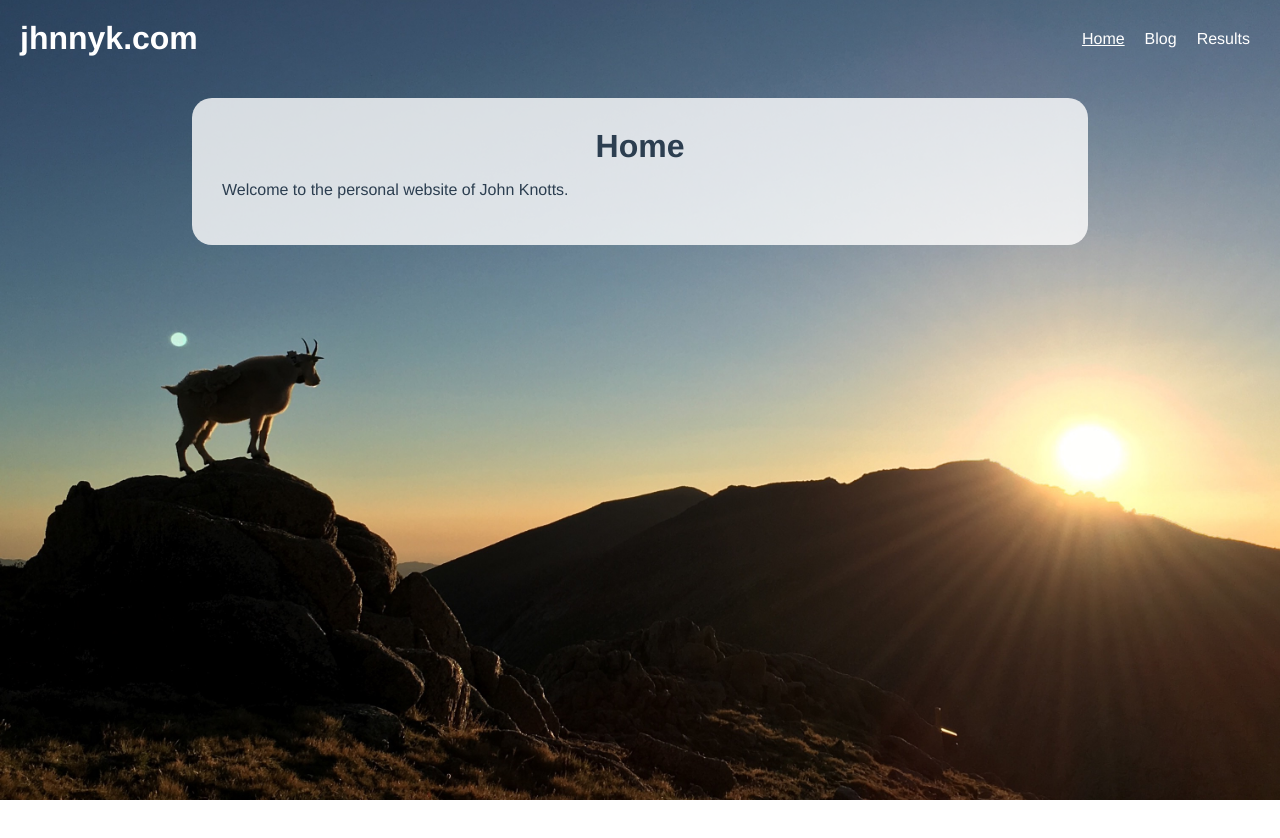
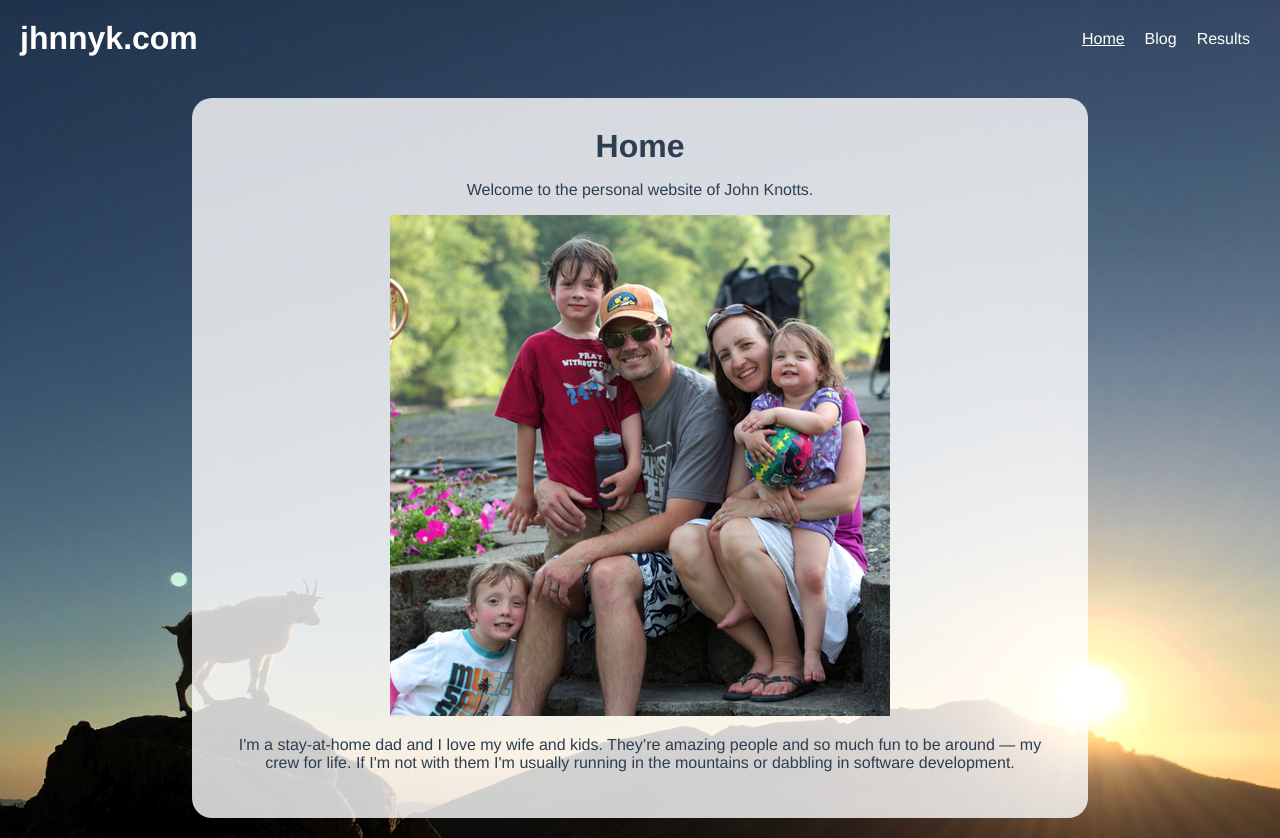
Before and after one commit to jhnnyk/jhnnyk-personal, a Vue app: page / in a window 1280 px wide. Before the commit the page ends 800 px from the top, so only its background shows below. Built offline with nearby package versions, Linux system fonts and the light colour scheme.

Commit message:
add homepage content

```diff
--- a/src/pages/HomePage.vue
+++ b/src/pages/HomePage.vue
@@ -1,7 +1,15 @@
 <template>
   <div class="homepage">
     <h1>Home</h1>
-    <p>Welcome to the personal website of John Knotts.</p>
+    <p>
+      Welcome to the personal website of John Knotts.
+    </p>
+    <img src="../assets/family.png" alt="my crew" />
+    <p>
+      I'm a stay-at-home dad and I love my wife and kids. They’re amazing people
+      and so much fun to be around — my crew for life. If I'm not with them I'm
+      usually running in the mountains or dabbling in software development.
+    </p>
   </div>
 </template>
 
@@ -10,3 +18,9 @@ export default {
   name: 'HomePage',
 };
 </script>
+
+<style>
+.homepage {
+  text-align: center;
+}
+</style>
```
Also changed, not shown: src/assets/family.png (renamed from public/images/family.png).
